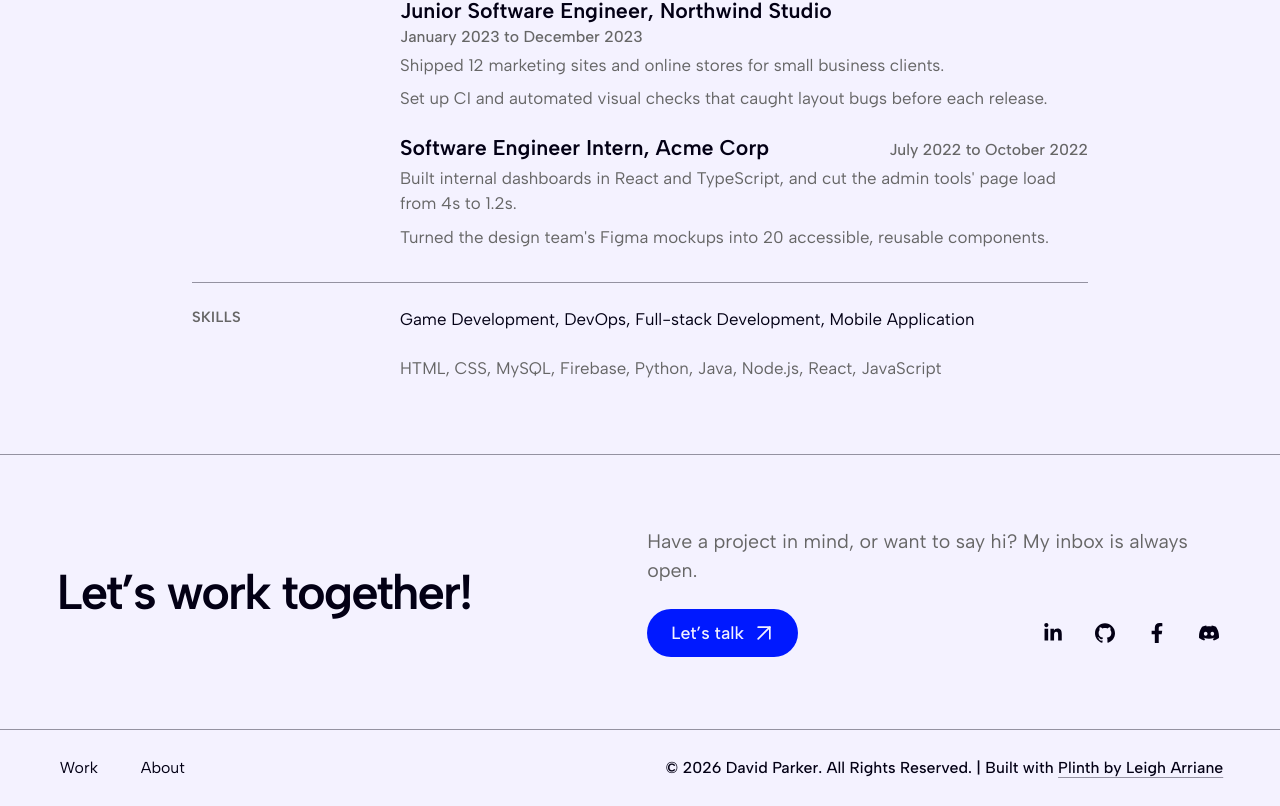
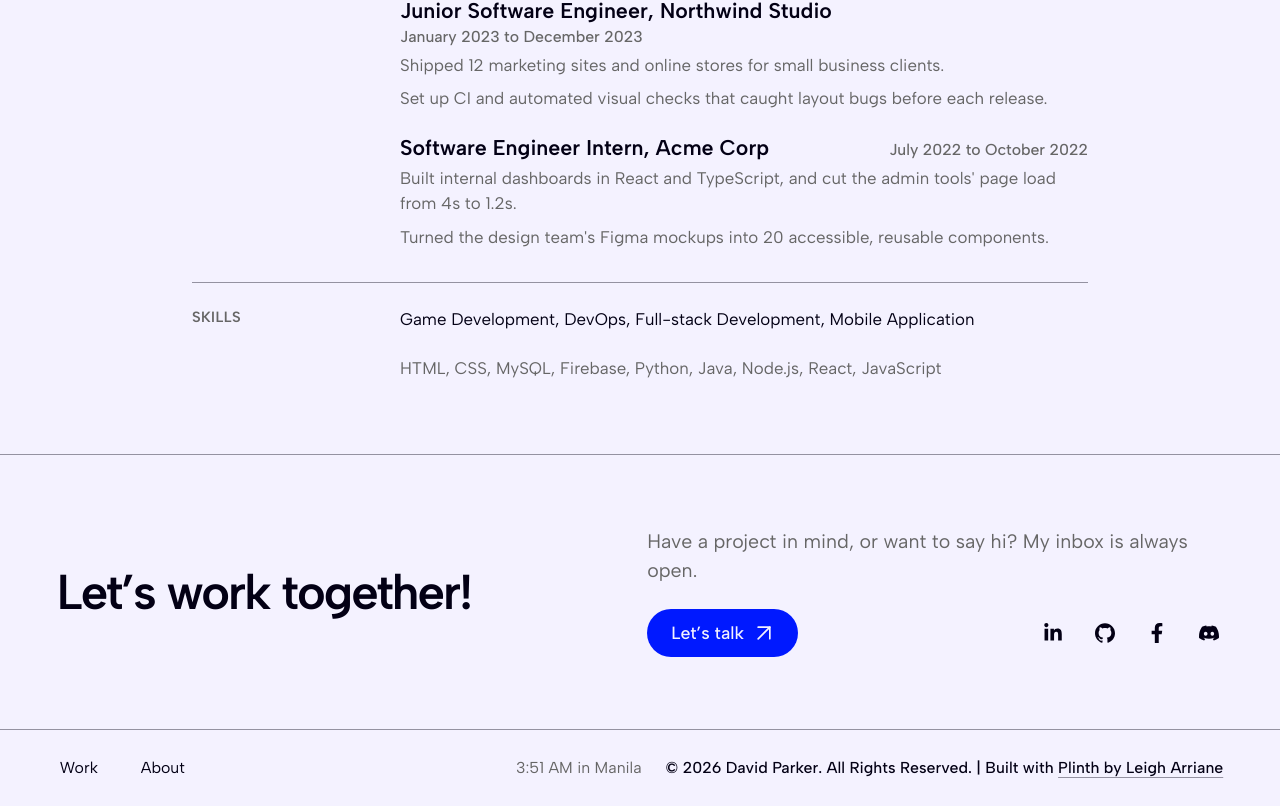
Before and after one commit to leigharriane/Plinth, a Next.js app: page /resume in a window 1280 px wide. Shown: the part 606-1412 px from the top of the page. Built offline with nearby package versions, Linux system fonts and the light colour scheme.

Commit message:
feat: show your local time in the footer (#8)

```diff
--- a/components/layout/Footer.tsx
+++ b/components/layout/Footer.tsx
@@ -1,7 +1,9 @@
 import { Cta } from "@/components/sections/Cta";
 import { Container } from "@/components/ui/Container";
 import { CurrentYear } from "@/components/ui/CurrentYear";
+import { LocalTime } from "@/components/ui/LocalTime";
 import { visibleNavLinks } from "@/lib/nav";
+import { timeZone, timeZonePlace } from "@/lib/time-zone";
 import { SectionLink } from "./SectionLink";
 import siteConfig from "@/site.config";
 
@@ -29,6 +31,13 @@ export function Footer() {
             </ul>
           </nav>
           <div className="flex flex-col items-center gap-2 md:flex-row md:gap-6">
+            {timeZone && timeZonePlace && (
+              <LocalTime
+                timeZone={timeZone}
+                place={timeZonePlace}
+                className="text-meta font-normal text-fg-muted tabular-nums"
+              />
+            )}
             <p className="text-center text-meta font-medium">
               © <CurrentYear buildYear={new Date().getFullYear()} />{" "}
               {siteConfig.name}. All Rights Reserved. | Built with{" "}
--- /dev/null
+++ b/components/ui/LocalTime.tsx
@@ -0,0 +1,62 @@
+"use client";
+
+import { useMemo, useSyncExternalStore } from "react";
+import { cn } from "@/lib/cn";
+
+const minute = 60_000;
+
+// Ticks on each new minute. Hidden tabs throttle timers, so it also catches up when the
+// tab comes back.
+function subscribe(onChange: () => void) {
+  let timer: ReturnType<typeof setTimeout>;
+  const schedule = () => {
+    timer = setTimeout(
+      () => {
+        onChange();
+        schedule();
+      },
+      minute - (Date.now() % minute),
+    );
+  };
+  schedule();
+  document.addEventListener("visibilitychange", onChange);
+  return () => {
+    clearTimeout(timer);
+    document.removeEventListener("visibilitychange", onChange);
+  };
+}
+
+const getMinute = () => Math.floor(Date.now() / minute);
+const getServerMinute = () => null;
+
+/**
+ * The owner's local time, e.g. "3:42 PM in Manila", in the visitor's own clock format. The
+ * page is prerendered, when there's no right time to show, so the HTML holds a hidden
+ * stand-in of about the same width and the real time fills in after hydration.
+ */
+export function LocalTime({
+  timeZone,
+  place,
+  className,
+}: {
+  timeZone: string;
+  place: string;
+  className?: string;
+}) {
+  const now = useSyncExternalStore(subscribe, getMinute, getServerMinute);
+  const format = useMemo(
+    () =>
+      new Intl.DateTimeFormat(undefined, {
+        timeZone,
+        hour: "numeric",
+        minute: "2-digit",
+      }),
+    [timeZone],
+  );
+
+  return (
+    <p className={cn(className, now === null && "invisible")}>
+      {now === null ? "12:00 PM" : format.format(now * minute)} in {place}
+    </p>
+  );
+}
--- a/lib/config.ts
+++ b/lib/config.ts
@@ -142,6 +142,12 @@ export type SiteConfig = {
    * e.g. "/resume.pdf", downloads that file instead. Set it to null to hide the button.
    */
   resume: "/resume" | (string & {}) | null;
+  /**
+   * Your time zone, e.g. "Asia/Manila". The footer shows your local time ("3:42 PM in
+   * Manila"), so visitors can tell when you're likely to reply. Use a name from the list at
+   * https://en.wikipedia.org/wiki/List_of_tz_database_time_zones. Leave it out to hide it.
+   */
+  timezone?: string;
   hero: {
     /** First line of the heading, e.g. "Hello! I am". */
     greeting: string;
--- /dev/null
+++ b/lib/time-zone.ts
@@ -0,0 +1,23 @@
+import siteConfig from "@/site.config";
+
+/**
+ * The `timezone` from site.config.ts in its canonical spelling, or undefined when it's left
+ * out. Checked at build, so a typo fails the build instead of quietly hiding the clock.
+ */
+export const timeZone = parse(siteConfig.timezone);
+
+/** The city in a zone name, e.g. "Buenos Aires" from "America/Argentina/Buenos_Aires". */
+export const timeZonePlace = timeZone?.split("/").pop()?.replaceAll("_", " ");
+
+function parse(value: string | undefined) {
+  if (!value) return undefined;
+  try {
+    return new Intl.DateTimeFormat("en-US", {
+      timeZone: value,
+    }).resolvedOptions().timeZone;
+  } catch {
+    throw new Error(
+      `site.config.ts: \`timezone\` must be a time zone name like "Asia/Manila" (got "${value}").`,
+    );
+  }
+}
--- a/site.config.ts
+++ b/site.config.ts
@@ -13,6 +13,8 @@ export default defineConfig({
   email: "hello@example.com",
   // "/resume" is a page built from this file. Use "/resume.pdf" for your own file, or null to hide the button.
   resume: "/resume",
+  // Shows your local time in the footer. Remove it to hide the clock.
+  timezone: "Asia/Manila",
 
   hero: {
     greeting: "Hello! I am",
```
